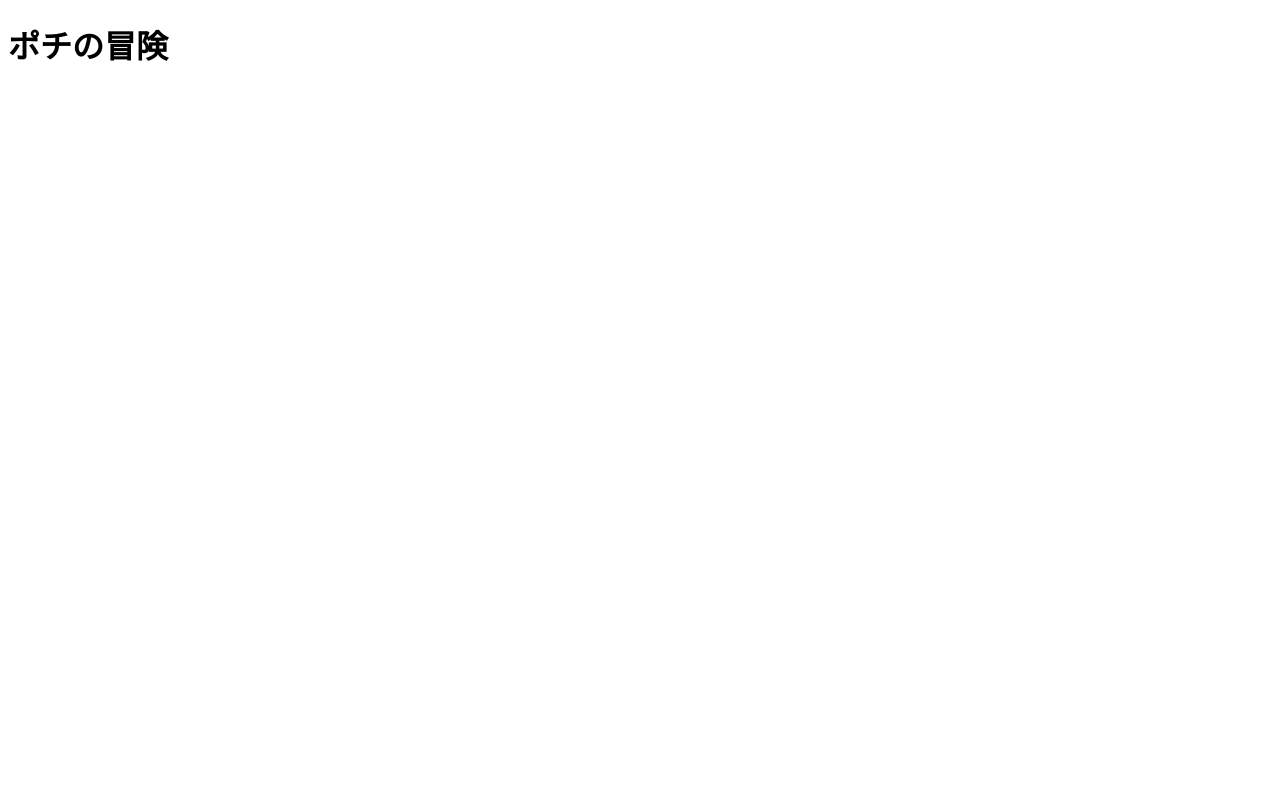
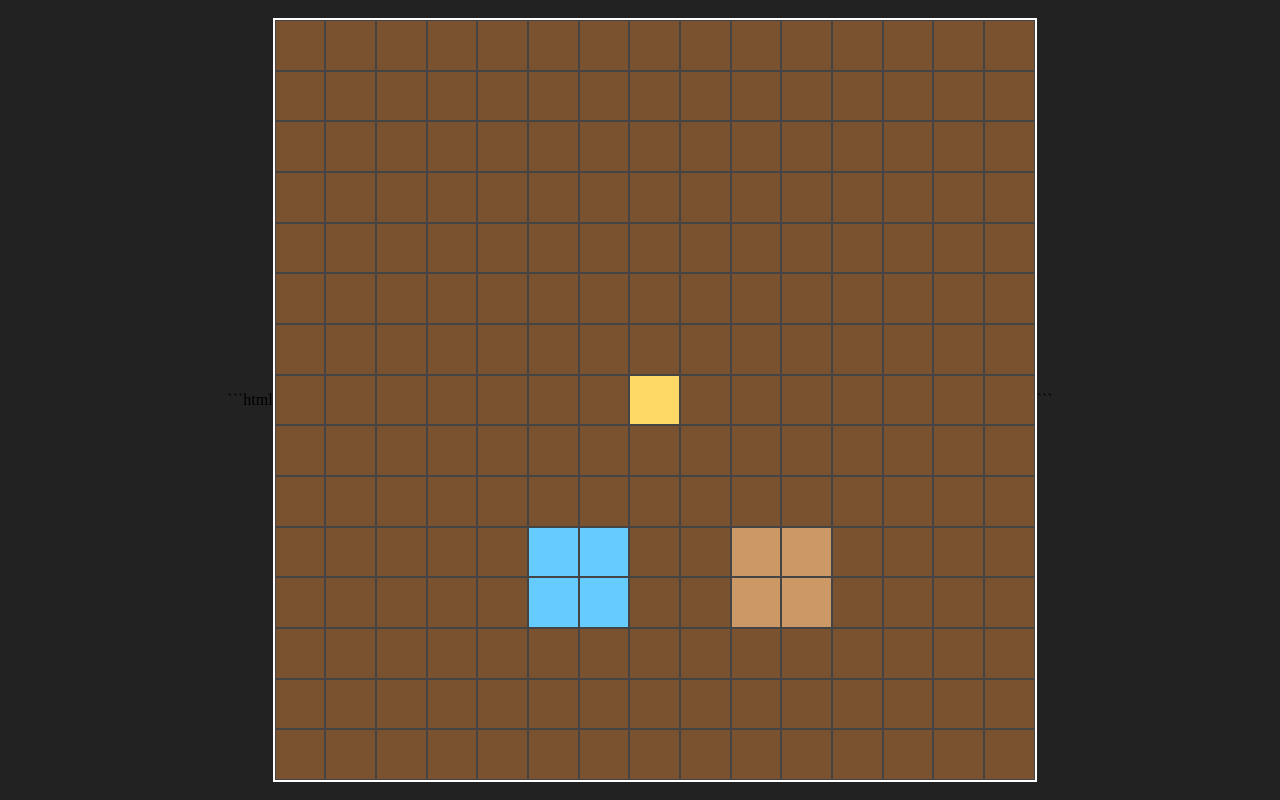
Before and after one commit to koudayu/pochigame, a plain HTML site: page index.html in a window 1280 px wide. Drawn offline with Linux system fonts and the light colour scheme.

Commit message:
Update index.html

````diff
--- a/index.html
+++ b/index.html
@@ -1,9 +1,94 @@
+```html
 <!DOCTYPE html>
-<html>
+<html lang="ja">
 <head>
-    <title>ポチの冒険</title>
+<meta charset="UTF-8">
+<meta name="viewport" content="width=device-width, initial-scale=1.0">
+
+<style>
+body{
+    margin:0;
+    background:#222;
+    display:flex;
+    justify-content:center;
+    align-items:center;
+    height:100vh;
+}
+
+.map{
+    width:min(95vw,95vh);
+    aspect-ratio:1;
+
+    display:grid;
+    grid-template-columns:repeat(15,1fr);
+    grid-template-rows:repeat(15,1fr);
+
+    border:2px solid white;
+}
+
+.cell{
+    border:1px solid #444;
+    background:#7a5230;
+}
+
+.pochi{
+    background:#ffd966;
+}
+
+.bed{
+    background:#66ccff;
+}
+
+.table{
+    background:#cc9966;
+}
+</style>
 </head>
+
 <body>
-    <h1>ポチの冒険</h1>
+
+<div class="map" id="map"></div>
+
+<script>
+
+const map = document.getElementById("map");
+
+for(let y=0;y<15;y++){
+
+    for(let x=0;x<15;x++){
+
+        const cell=document.createElement("div");
+
+        cell.className="cell";
+
+        if(x===7 && y===7){
+            cell.classList.add("pochi");
+        }
+
+        if(
+            (x===5||x===6)
+            &&
+            (y===10||y===11)
+        ){
+            cell.classList.add("bed");
+        }
+
+        if(
+            (x===9||x===10)
+            &&
+            (y===10||y===11)
+        ){
+            cell.classList.add("table");
+        }
+
+        map.appendChild(cell);
+
+    }
+
+}
+
+</script>
+
 </body>
 </html>
+```
````
